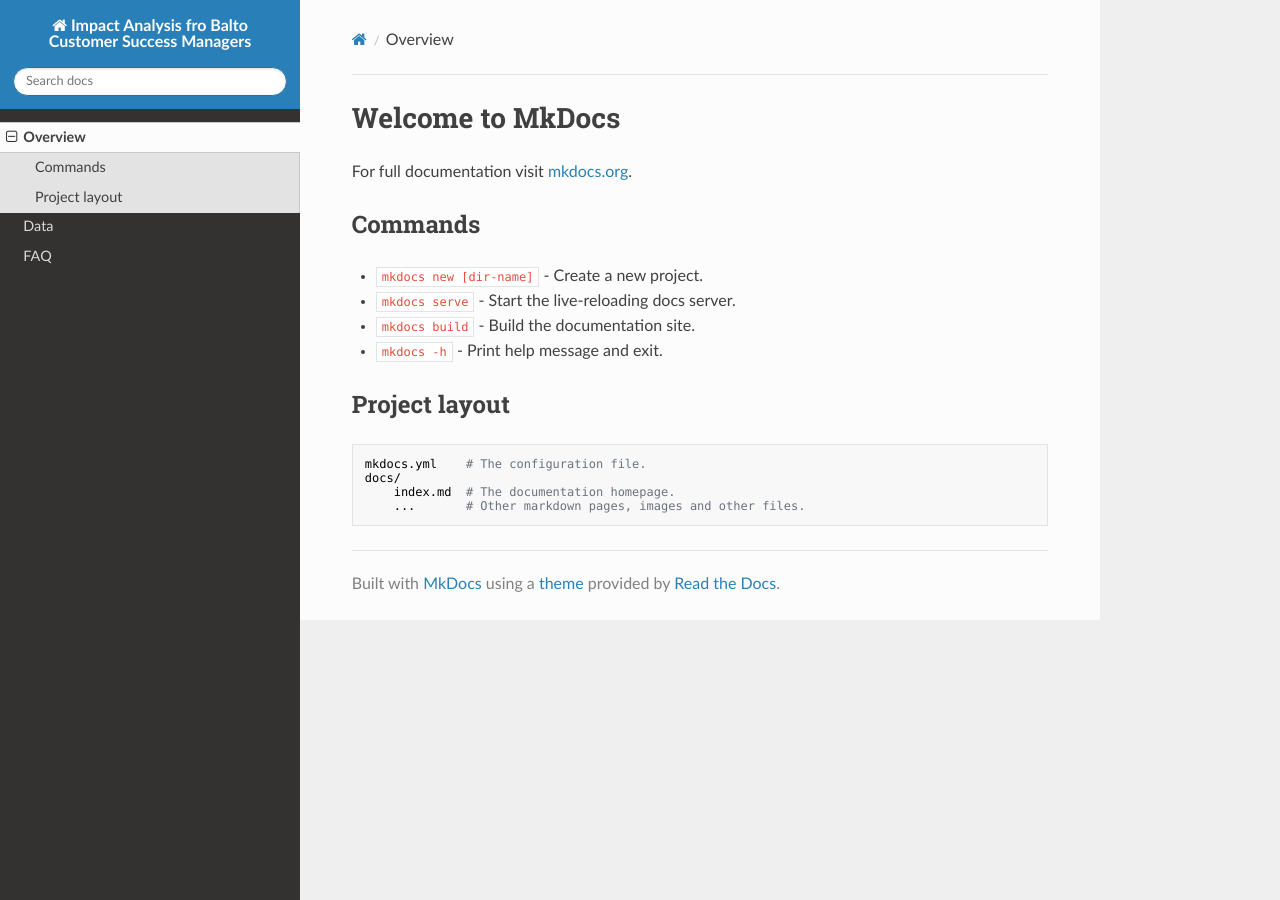
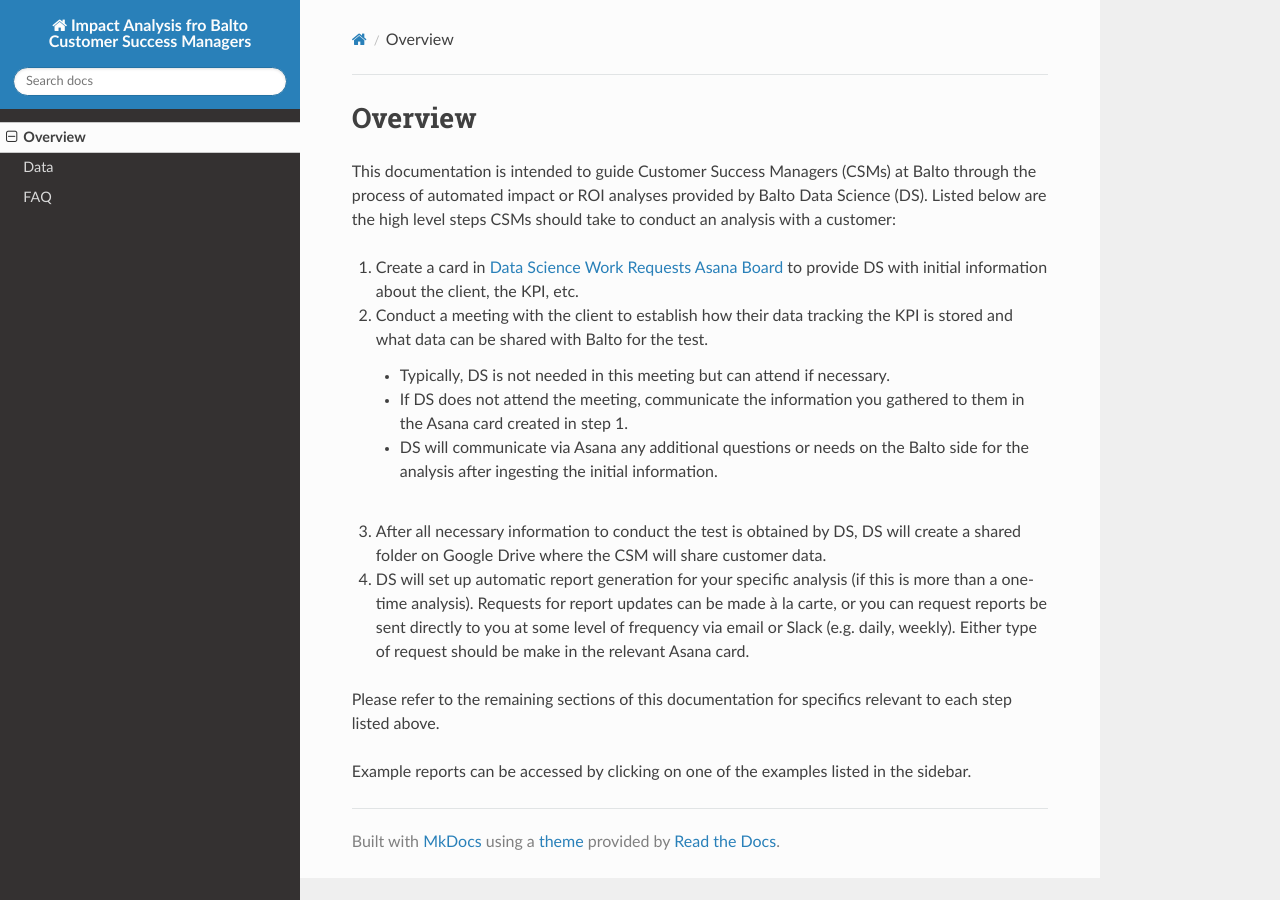
Before and after one commit to ryanvolkert/csm-impact-docs, an MkDocs documentation site: the page built from docs/index.md, in a window 1280 px wide. Built offline with MkDocs 1.6.1, drawn with Linux system fonts in a browser that asks for light colours; nearby versions of some CDN libraries.

Commit message:
update landing page

```diff
--- a/docs/index.md
+++ b/docs/index.md
@@ -1,17 +1,16 @@
-# Welcome to MkDocs
+# Overview
+This documentation is intended to guide Customer Success Managers (CSMs) at Balto through the process of automated impact or ROI analyses provided by Balto Data Science (DS). Listed below are the high level steps CSMs should take to conduct an analysis with a customer:
 
-For full documentation visit [mkdocs.org](https://www.mkdocs.org).
+1. Create a card in [Data Science Work Requests Asana Board](https://app.asana.com/0/1200386241920646/board) to provide DS with initial information about the client, the KPI, etc.
+2. Conduct a meeting with the client to establish how their data tracking the KPI is stored and what data can be shared with Balto for the test.
 
-## Commands
+    - Typically, DS is not needed in this meeting but can attend if necessary.
+    - If DS does not attend the meeting, communicate the information you gathered to them in the Asana card created in step 1.
+    - DS will communicate via Asana any additional questions or needs on the Balto side for the analysis after ingesting the initial information.<br><br>
 
-* `mkdocs new [dir-name]` - Create a new project.
-* `mkdocs serve` - Start the live-reloading docs server.
-* `mkdocs build` - Build the documentation site.
-* `mkdocs -h` - Print help message and exit.
+3. After all necessary information to conduct the test is obtained by DS, DS will create a shared folder on Google Drive where the CSM will share customer data.
+4. DS will set up automatic report generation for your specific analysis (if this is more than a one-time analysis). Requests for report updates can be made à la carte, or you can request reports be sent directly to you at some level of frequency via email or Slack (e.g. daily, weekly). Either type of request should be make in the relevant Asana card.
 
-## Project layout
+Please refer to the remaining sections of this documentation for specifics relevant to each step listed above.
 
-    mkdocs.yml    # The configuration file.
-    docs/
-        index.md  # The documentation homepage.
-        ...       # Other markdown pages, images and other files.
+Example reports can be accessed by clicking on one of the examples listed in the sidebar.
```
